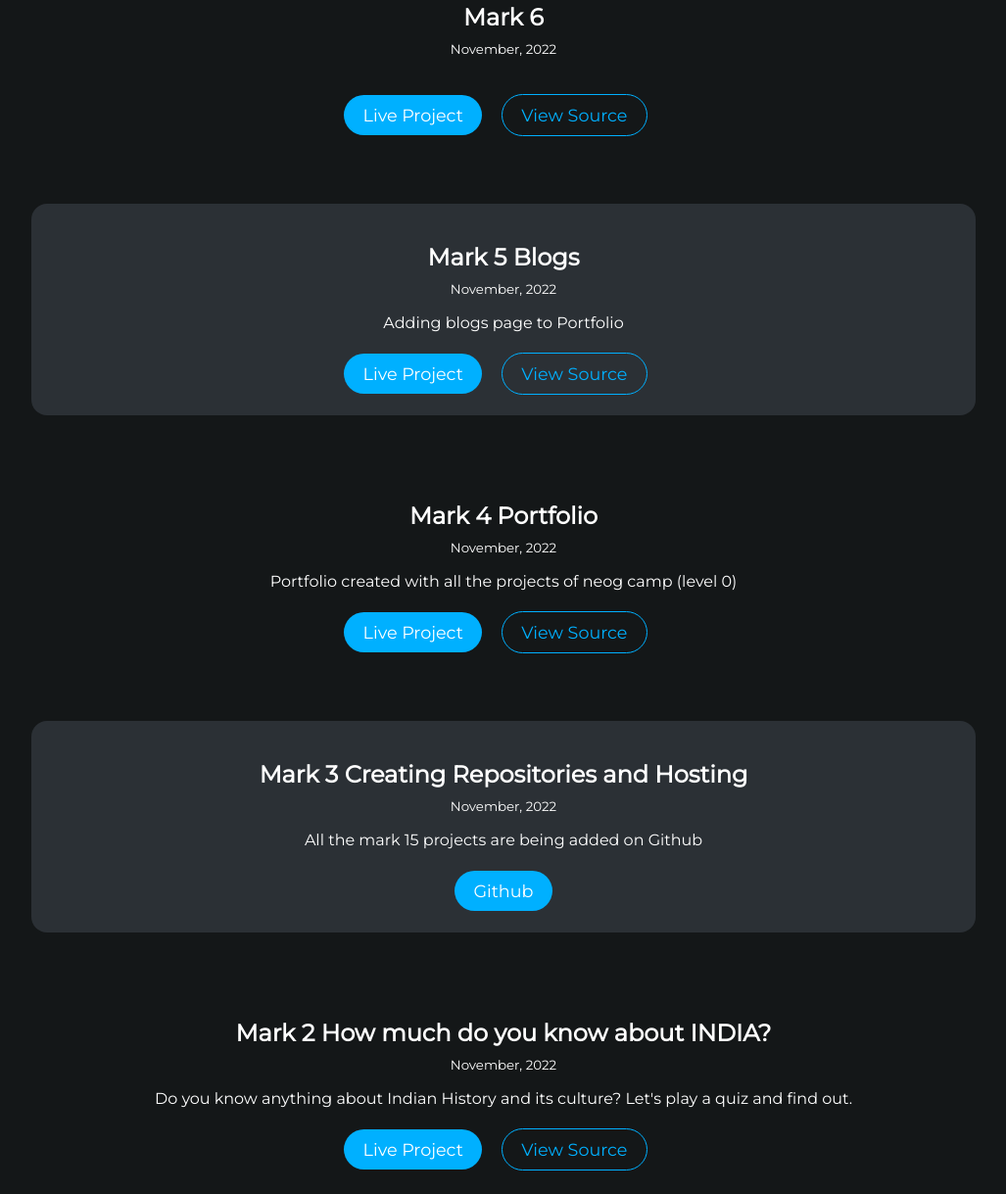
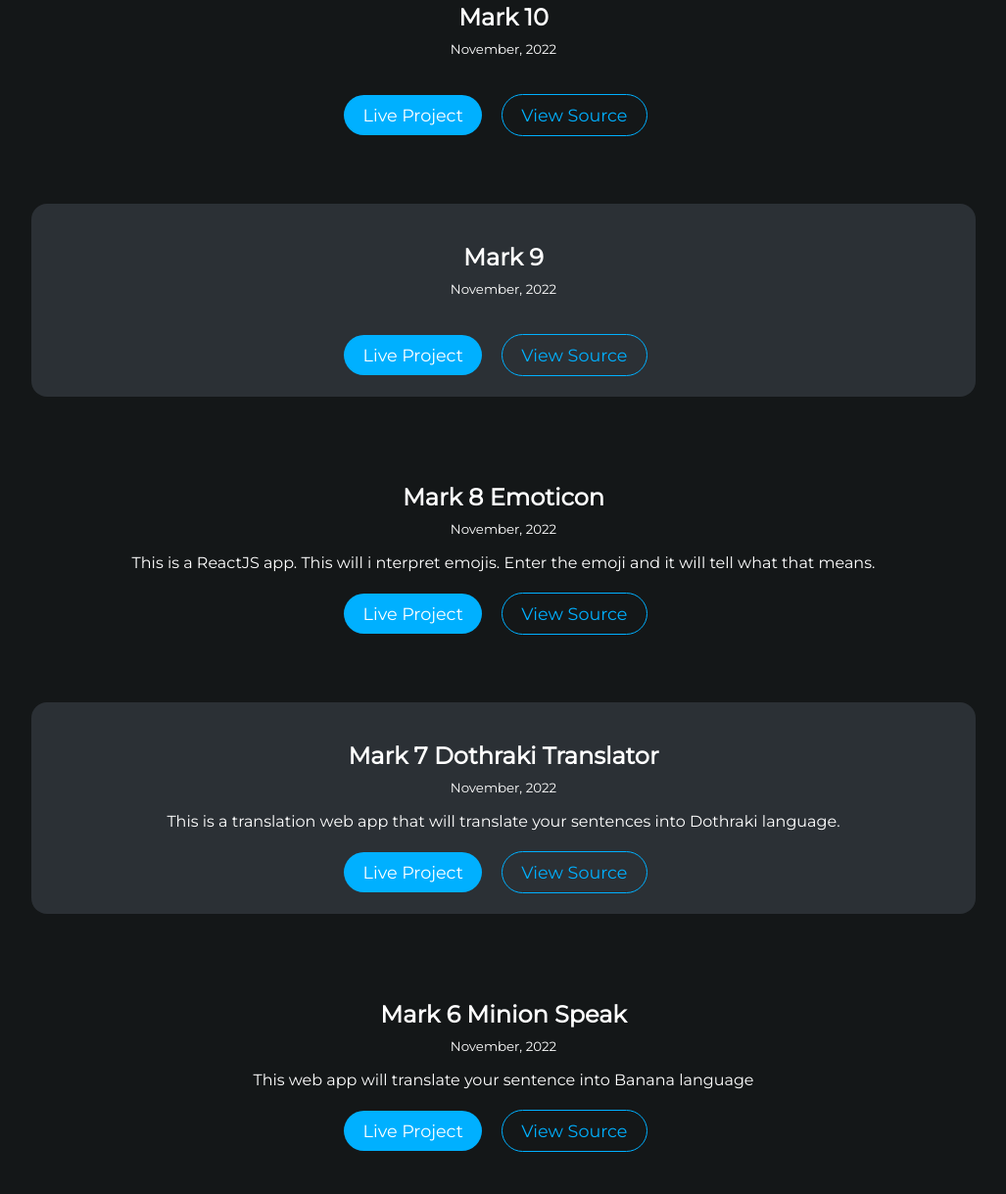
Before and after one commit to Nachiket216/Portfolio, a plain HTML site: page projects.html in a window 1280 px wide. Shown: the part 430-1649 px from the top of the page at 98% size, without its empty margins (126-1153 px from the left). Drawn offline with Linux system fonts and the light colour scheme.

Commit message:
Added live project and source link till Mark 8

```diff
--- a/projects.html
+++ b/projects.html
@@ -33,17 +33,81 @@
     <ul class="list-non-bullet">
 
         <li>
-            <article class="showcase-list container container-center ">
-                <h1>Mark 6</h1>
+            <article class="showcase-list container container-center">
+                <h1>Mark 10 </h1>
                 <small>November, 2022</small>
                 <p>
 
                 </p>
 
+                <a class="link link-primary" target=”_blank” href="https://pchuy1.csb.app/">Live
+                    Project</a>
+                <a class="link link-secondary" target=”_blank”
+                    href="https://github.com/Nachiket216/Emoticon-Interpreter">View
+                    Source</a>
+            </article>
+        </li>
+
+        <li>
+            <article class="showcase-list container container-center ow">
+                <h1>Mark 9 </h1>
+                <small>November, 2022</small>
+                <p>
+
+                </p>
+
+                <a class="link link-primary" target=”_blank” href="https://pchuy1.csb.app/">Live
+                    Project</a>
+                <a class="link link-secondary" target=”_blank”
+                    href="https://github.com/Nachiket216/Emoticon-Interpreter">View
+                    Source</a>
+            </article>
+        </li>
+
+        <li>
+            <article class="showcase-list container container-center">
+                <h1>Mark 8 Emoticon</h1>
+                <small>November, 2022</small>
+                <p>
+                    This is a ReactJS app. This will i nterpret emojis. Enter the emoji  and it will tell what that means.
+                </p>
+
+                <a class="link link-primary" target=”_blank” href="https://pchuy1.csb.app/">Live
+                    Project</a>
+                <a class="link link-secondary" target=”_blank”
+                    href="https://github.com/Nachiket216/Emoticon-Interpreter">View
+                    Source</a>
+            </article>
+        </li>
+
+        <li>
+            <article class="showcase-list container container-center ow">
+                <h1>Mark 7 Dothraki Translator</h1>
+                <small>November, 2022</small>
+                <p>
+                    This is a translation web app that will translate your sentences into Dothraki language.
+                </p>
+
                 <a class="link link-primary" target=”_blank”
-                    href="https://nachiketshrikhande.netlify.app/blogs.html">Live
+                    href="https://english-to-dothraki-translator.netlify.app">Live
                     Project</a>
-                <a class="link link-secondary" target=”_blank” href="https://github.com/Nachiket216/India-Quiz">View
+                <a class="link link-secondary" target=”_blank”
+                    href="https://github.com/Nachiket216/Dothraki-translator">View
+                    Source</a>
+            </article>
+        </li>
+
+        <li>
+            <article class="showcase-list container container-center ">
+                <h1>Mark 6 Minion Speak</h1>
+                <small>November, 2022</small>
+                <p>
+                    This web app will translate your sentence into Banana language
+                </p>
+
+                <a class="link link-primary" target=”_blank” href="https://minions-lang-banana.netlify.app">Live
+                    Project</a>
+                <a class="link link-secondary" target=”_blank” href="https://github.com/Nachiket216/banana-speak">View
                     Source</a>
             </article>
         </li>
@@ -72,8 +136,8 @@
                     Portfolio created with all the projects of neog camp (level 0)
                 </p>
 
-                <a class="link link-primary" target=”_blank”
-                    href="https://nachiketshrikhande.netlify.app/">Live Project</a>
+                <a class="link link-primary" target=”_blank” href="https://nachiketshrikhande.netlify.app/">Live
+                    Project</a>
                 <a class="link link-secondary" target=”_blank” href="https://github.com/Nachiket216/Portfolio">View
                     Source</a>
             </article>
@@ -87,8 +151,7 @@
                     All the mark 15 projects are being added on Github
                 </p>
 
-                <a class="link link-primary" target=”_blank”
-                    href="https://github.com/Nachiket216">Github</a>
+                <a class="link link-primary" target=”_blank” href="https://github.com/Nachiket216">Github</a>
             </article>
         </li>
 
```
